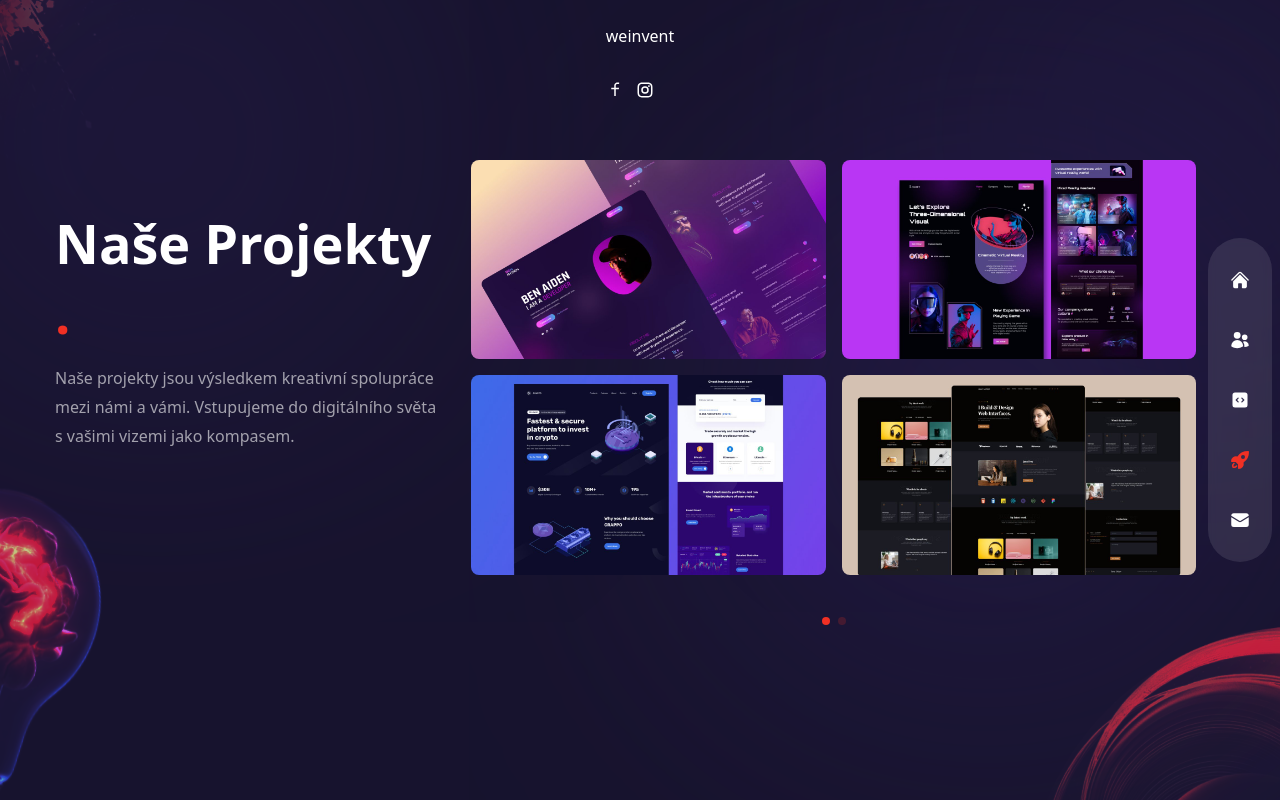
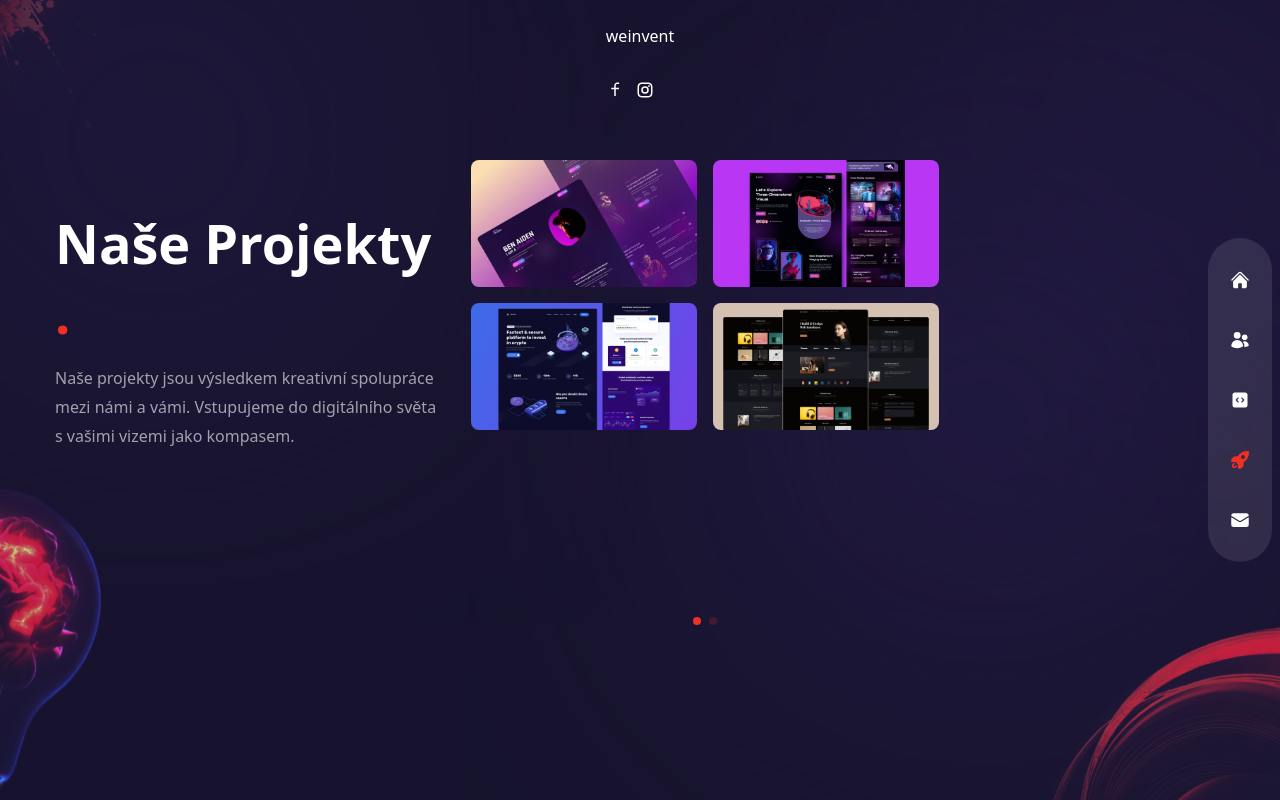
Before and after one commit to eldiabloodjr23/weinventcom, a Next.js app: page /work in a window 1280 px wide. Built offline with nearby package versions, Linux system fonts and the light colour scheme.

Commit message:
first commi3sdsddasdsadasddadadadasdsasda2

```diff
--- a/components/ServiceSlider.js
+++ b/components/ServiceSlider.js
@@ -1,7 +1,7 @@
 import {Swiper, SwiperSlide} from 'swiper/react'
 
 import 'swiper/css'
-import 'swiper/css/free-mode'
+
 import 'swiper/css/pagination'
 
 import {
--- a/pages/work/index.js
+++ b/pages/work/index.js
@@ -35,7 +35,7 @@ const index = () => {
             variants={fadeIn("down", 0.6)}
             initial="hidden"
             animate="show"
-            className="w-full xl:max-w-[62%]"
+            className="w-full xl:max-w-[40%]"
           >
             <WorkSlider />
           </motion.div>
```
